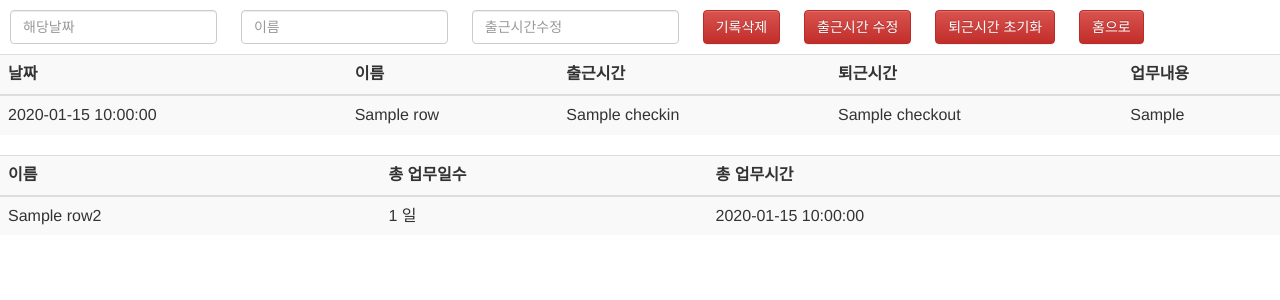
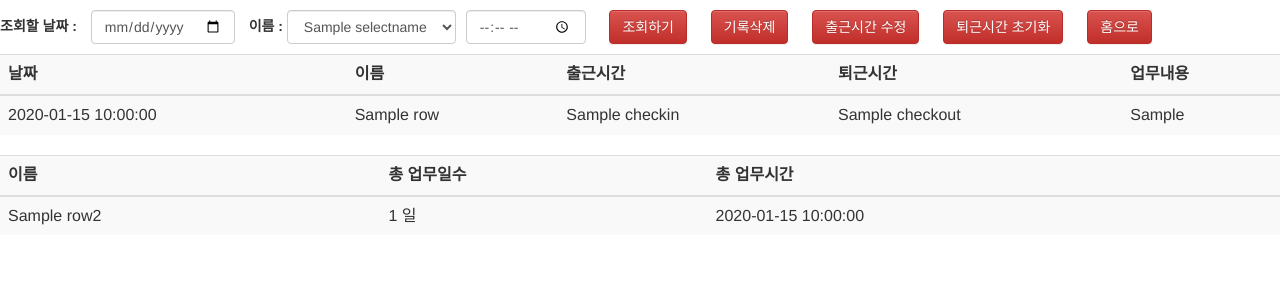
Before and after one commit to yhs11145/Portfolio, a Flask app: template check/templates/admin.html in a window 1280 px wide. Shown: the top 300 px of the page. Run offline with Flask 2, Linux system fonts and the light colour scheme; the template is opened without the code that fills it: most values are stand-ins (such as "Sample title", 1, 10 or a date in 2020); some libraries are stand-ins or nearby versions.

Commit message:
출석웹 관리자 조회 기능 추가완료

```diff
--- a/check/app.py
+++ b/check/app.py
@@ -39,6 +39,15 @@ def worktime(attr):
             'name' : obj[0],
             'time' : obj[1],
             'count' : obj[2]
+        }
+        data_list.append(data_dic)
+    return data_list
+
+def checkname(attr):
+    data_list=[]
+    for obj in attr:
+        data_dic={
+            'name' : obj[0]
         }
         data_list.append(data_dic)
     return data_list
@@ -193,11 +202,15 @@ def admin():
         curs.execute(sql)
         timedata=curs.fetchall()
         data_list2=worktime(timedata)
+        sql="select name from worktime"##이름 가져오기
+        curs.execute(sql)
+        selectname=curs.fetchall()
+        selectname=checkname(selectname)
         conn.close()
         for row in rows:##아이디 비밀번호 비교
             if id==row[0] and password==row[1]:
                 session['name']=row[0]
-                return render_template('admin.html',name=row[0],data_list=data_list,data_list2=data_list2)
+                return render_template('admin.html',name=row[0],data_list=data_list,data_list2=data_list2,selectnames=selectname)
                 #return redirect(url_for('user',idname=row[0]))
             else:
                 return render_template('fail.html')
@@ -211,6 +224,17 @@ def admincontrol():
         name=session['name']
         date=request.form['date']
         dataname=request.form['name']
+        conn=connection()##이름 가져오기
+        curs=conn.cursor()
+        sql="select name from worktime"
+        curs.execute(sql)
+        selectname=curs.fetchall()
+        selectname=checkname(selectname)
+        sql='select * from worktime' ##업무일수 및 시간
+        curs.execute(sql)
+        timedata=curs.fetchall()
+        data_list2=worktime(timedata)
+        conn.close()
         if request.form['submit']=='기록삭제':##해당 사용자 행 삭제
             conn=connection()
             curs=conn.cursor()
@@ -221,12 +245,8 @@ def admincontrol():
             curs.execute(sql)
             check=curs.fetchall()
             data_list=DB_connection(check)
-            sql='select * from worktime' ##업무일수 및 시간
-            curs.execute(sql)
-            timedata=curs.fetchall()
-            data_list2=worktime(timedata)
             conn.close()
-            return render_template('admin.html',name=name,data_list=data_list,data_list2=data_list2)
+            return render_template('admin.html',name=name,data_list=data_list,data_list2=data_list2,selectnames=selectname)
         elif request.form['submit']=='출근시간 수정': ##출근시간 수정
             checkin=request.form['checkin'] ##수정할 시간 가져오기
             conn=connection()
@@ -238,12 +258,8 @@ def admincontrol():
             curs.execute(sql)
             check=curs.fetchall()
             data_list=DB_connection(check)
-            sql='select * from worktime' ##업무일수 및 시간
-            curs.execute(sql)
-            timedata=curs.fetchall()
-            data_list2=worktime(timedata)
             conn.close()
-            return render_template('admin.html',name=name,data_list=data_list,data_list2=data_list2)
+            return render_template('admin.html',name=name,data_list=data_list,data_list2=data_list2,selectnames=selectname)
         elif request.form['submit']=='퇴근시간 초기화': ##퇴근시간 초기화 (인정안할경우
             conn=connection()
             curs=conn.cursor()
@@ -254,12 +270,17 @@ def admincontrol():
             curs.execute(sql)
             check=curs.fetchall()
             data_list=DB_connection(check)
-            sql='select * from worktime'##업무일수
-            curs.execute(sql)
-            timedata=curs.fetchall()
-            data_list2=worktime(timedata)
             conn.close()
-            return render_template('admin.html',name=name,data_list=data_list,data_list2=data_list2)
+            return render_template('admin.html',name=name,data_list=data_list,data_list2=data_list2,selectnames=selectname)
+        elif request.form['submit']=='조회하기':##조회하기 기능
+            conn=connection()
+            curs=conn.cursor()
+            sql="select * from checkinout where date=%s and name=%s"
+            curs.execute(sql,(date,dataname))
+            search=curs.fetchall()
+            data_list=DB_connection(search)
+            conn.close()
+            return render_template('admin.html',name=name,data_list=data_list,data_list2=data_list2,selectnames=selectname)
 
 @app.route('/reply',methods=["GET",'POST'])
 def reply():
--- a/check/templates/admin.html
+++ b/check/templates/admin.html
@@ -15,20 +15,27 @@
         function home(){
             location.href="/"
         }
-
     </script>
     <body>
         <form name=selection method="post" action="/admincontrol" class="form-inline" style="width:100% float:none; margin:0 auto">
             <div class="form-group">
-                <input style=margin:10px; type="text" name="date" placeholder="해당날짜" class="form-control">
-                <input style=margin:10px; type="text" name="name" placeholder="이름" class="form-control">
-                <input style=margin:10px; type="text" name="checkin" placeholder="출근시간수정" class="form-control">
+                <label class="form-contrl">조회할 날짜 :</label>
+                <input style=margin:10px; type="date" id="date" name="date" placeholder="해당 날짜" class="form-control">
+                <label class="form-contrl">이름 :</label>
+                <select class="form-control" name="name">
+                    {% for selectname in selectnames %}
+                        <option value="{{selectname.name}}">{{selectname.name}}</option>
+                    {% endfor %}
+                <label class="form-contrl">출근시간수정 :</label>
+                <input style=margin:10px; type="time" name="checkin" placeholder="출근시간수정" class="form-control">
+                <input type="submit" style=margin:10px;  name="submit" value="조회하기" class="btn btn-danger">
                 <input type="submit" style=margin:10px;  name="submit" value="기록삭제" class="btn btn-danger">
                 <input type="submit" style=margin:10px; name="submit" value="출근시간 수정" class="btn btn-danger">
                 <input type="submit" style=margin:10px;  name="submit" value="퇴근시간 초기화" class="btn btn-danger">
                 <input type="button" style=margin:10px; onclick="home()" value="홈으로" class="btn btn-danger">
             </div>
         </form>
+
         <table class="table table-striped">
             <thread>
                 <tr>
```
Also changed, not shown: README.md.
